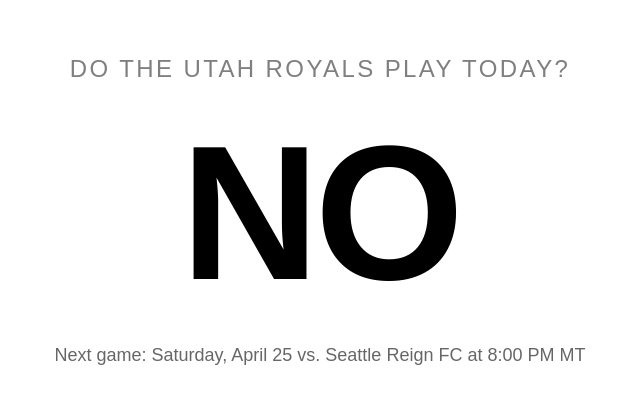
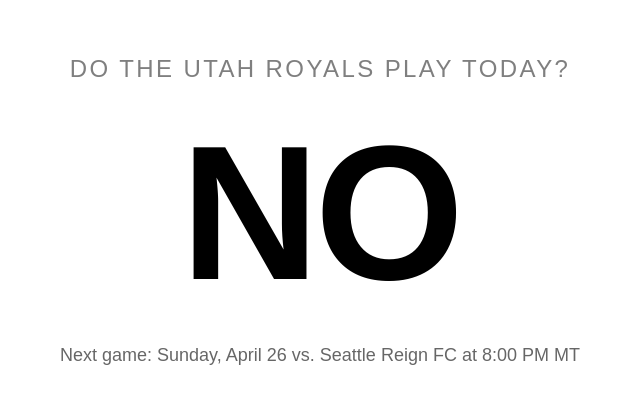
Before and after one commit to Knighton-Dev/urfc-tv, a Next.js app: page / in a window 1280 px wide. Shown: the part 189-592 px from the top of the page, without its empty margins (320-960 px from the left). Built offline with nearby package versions, Linux system fonts and the light colour scheme.

Commit message:
better day handling

```diff
--- a/app/page.tsx
+++ b/app/page.tsx
@@ -22,7 +22,7 @@ function getNextGame(): Game | null {
 }
 
 function formatDate(dateStr: string): string {
-  return new Date(`${dateStr}T00:00:00`).toLocaleDateString("en-US", {
+  return new Date(`${dateStr}T12:00:00`).toLocaleDateString("en-US", {
     timeZone: "America/Denver",
     weekday: "long",
     month: "long",
```
